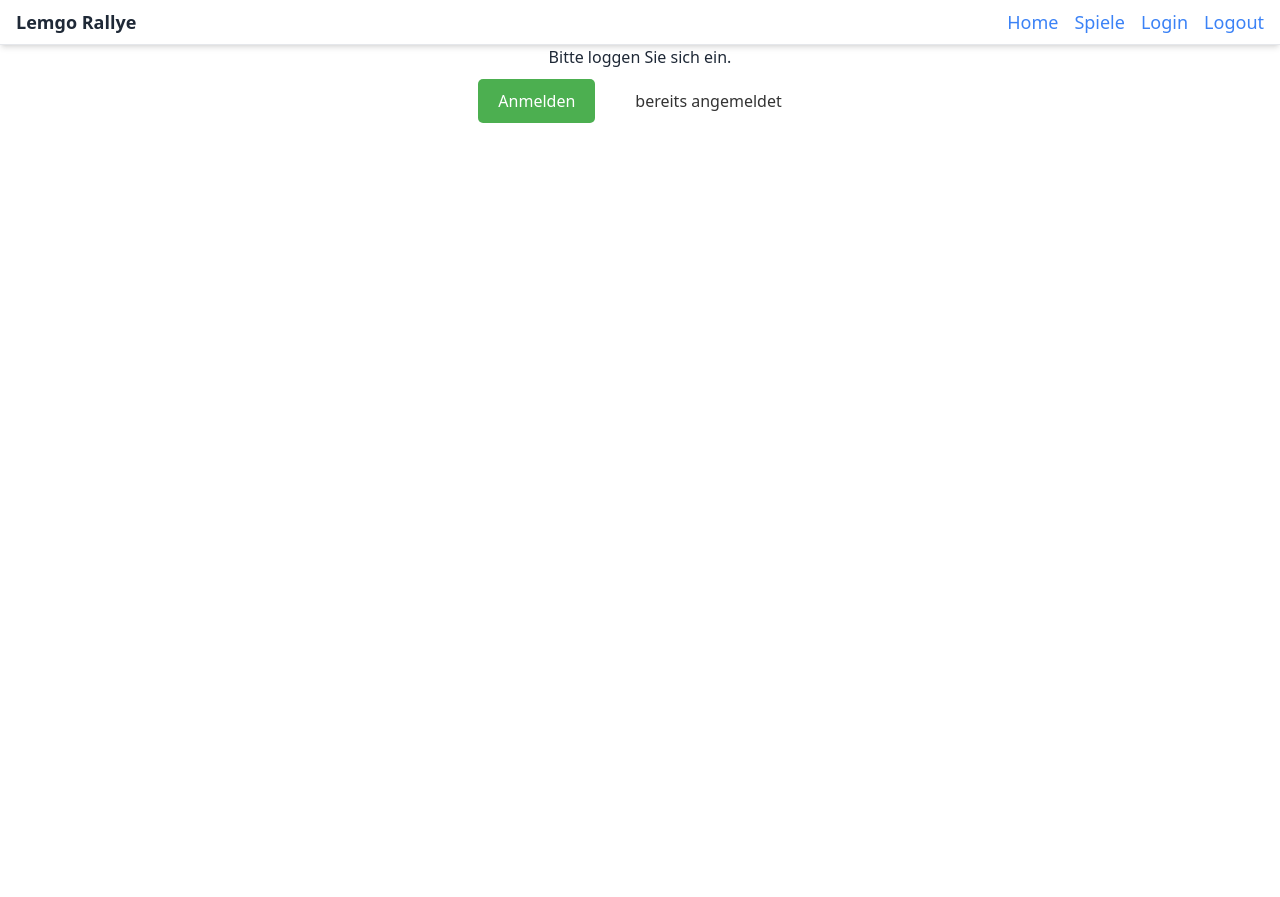
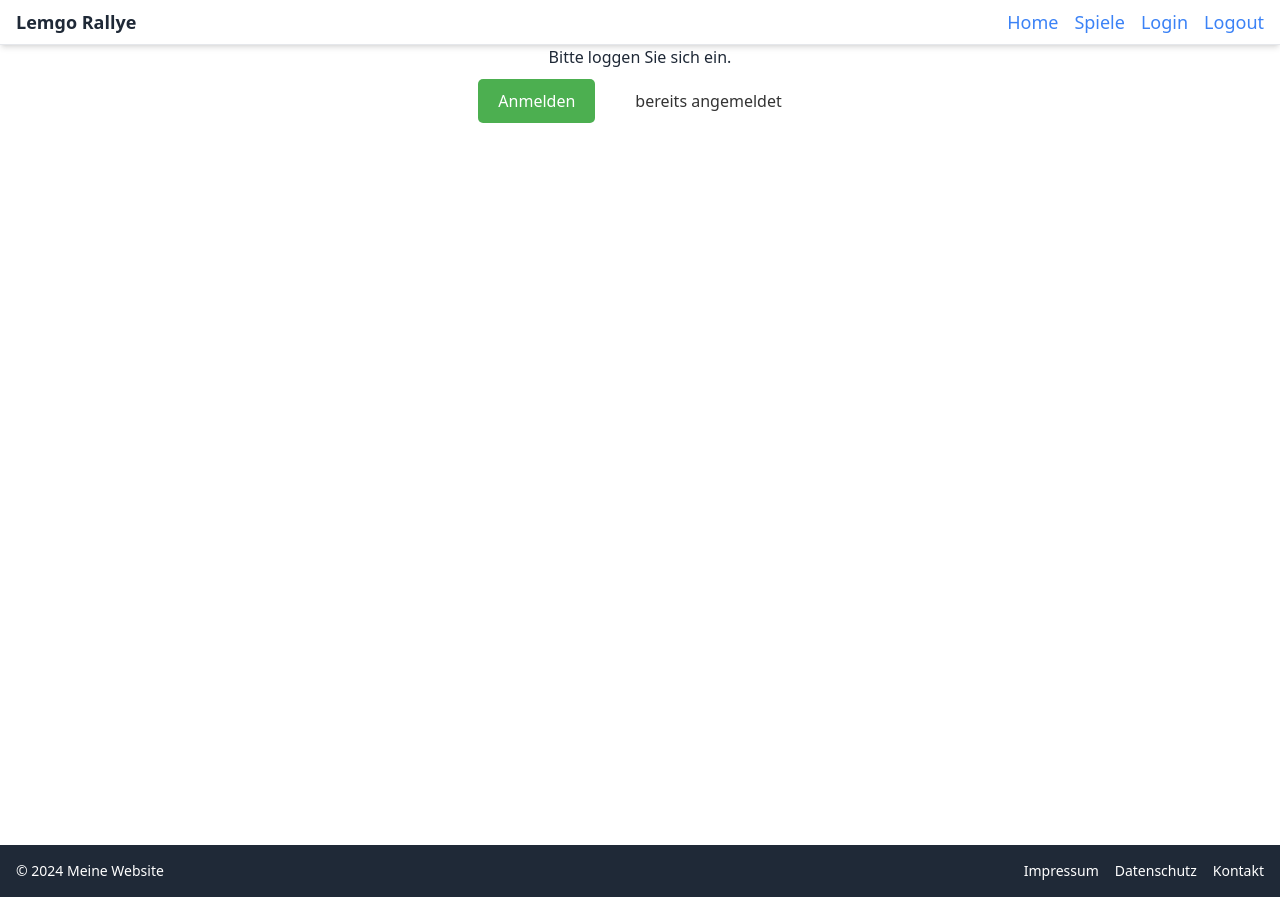
Before and after one commit to j0giwa/klimaralley-recycling, a React (Vite) app: page / in a window 1280 px wide. Before the commit the page ends 800 px from the top, so only its background shows below. Built offline with nearby package versions, Linux system fonts and the light colour scheme.

Commit message:
Footer mit css/tailwind

```diff
--- /dev/null
+++ b/src/components/Recycling/FooterComponent.jsx
@@ -0,0 +1,26 @@
+import { useContext } from 'react'
+
+
+export default function FooterComponent() {
+
+    return (
+        <footer className="footer">
+
+            <div className="container">
+                <footer class="bg-gray-800 text-white p-4">
+                    <div class="container mx-auto">
+                        <div class="flex justify-between items-center">
+                            <p>&copy; 2024 Meine Website</p>
+                            <ul class="flex space-x-4">
+                                <li><a href="#" class="hover:text-gray-300">Impressum</a></li>
+                                <li><a href="#" class="hover:text-gray-300">Datenschutz</a></li>
+                                <li><a href="#" class="hover:text-gray-300">Kontakt</a></li>
+                            </ul>
+                        </div>
+                    </div>
+                </footer>
+
+            </div>
+        </footer>
+    )
+}
--- a/src/components/Recycling/RecyclingApp.css
+++ b/src/components/Recycling/RecyclingApp.css
@@ -48,3 +48,20 @@ label, input, button {
     transform: scale(0.98);
     border-color: #aaa;
   }
+
+
+  .container {
+    max-width: 1280px;
+    margin: 0 auto;
+  }
+  body{
+    display: flex;
+  flex-direction: column;
+  min-height: 100vh;
+  }
+
+  footer{
+    margin-top: auto;
+    width: 100%;
+
+  }
--- a/src/components/Recycling/RecyclingApp.jsx
+++ b/src/components/Recycling/RecyclingApp.jsx
@@ -6,6 +6,7 @@ import LoggedIn from './LoggedIn.jsx'
 import GameOne from '../GameOne/GameOne.jsx'
 import HeaderComponent from './HeaderComponent.jsx'
 import '../../index.css'
+import FooterComponent from './FooterComponent.jsx'
 
 
 
@@ -14,7 +15,10 @@ export default function RecyclingApp(){
         <div className="RecyclingApp">
             <BrowserRouter>
               <HeaderComponent></HeaderComponent>
+                {/* body für die Ausrichten siehe RecyclingApp.css */}
+                <body>
                 <Routes>
+
                 <Route path='' element={<WelcomeComponent/>}></Route>
 
                     <Route path='/start' element={<WelcomeComponent />}></Route>
@@ -23,6 +27,8 @@ export default function RecyclingApp(){
                     <Route path='/gameone' element={<GameOne></GameOne>}></Route>
 
                 </Routes>
+                </body>
+                <FooterComponent></FooterComponent>
             </BrowserRouter>
         </div>
     )
```
